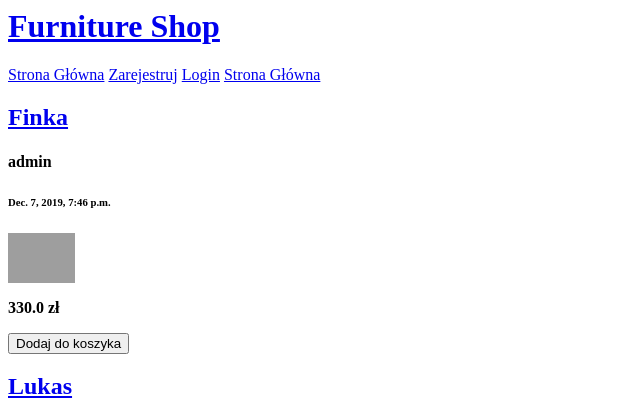
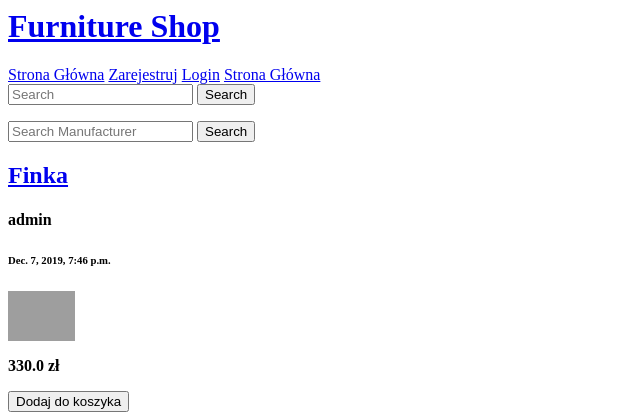
Before and after one commit to PrzemyslawSarnacki/DjangoFurnitureShop, a Django app: page / in a window 1280 px wide. Shown: the top 420 px of the page, without its empty margins (0-640 px from the left). Run offline with Django 3.2, Linux system fonts and the light colour scheme; data comes from the database, SQL or seed files in the repository; grey boxes are pictures that could not be loaded.

Commit message:
Search now works properly

```diff
--- a/DjangoFurnitureShop/index/forms.py
+++ b/DjangoFurnitureShop/index/forms.py
@@ -1,5 +1,7 @@
 from django import forms
 from .models import Product, Comment
+import django_filters
+
 
 class ProductForm(forms.ModelForm):
     name = forms.CharField(max_length=200)
--- a/DjangoFurnitureShop/index/templates/index/product_list.html
+++ b/DjangoFurnitureShop/index/templates/index/product_list.html
@@ -3,8 +3,27 @@
 {% load group_tag %}
 
 {% block content %}
-	<ul class="user">
-    </ul>
+
+          <form class="form-inline my-2 my-lg-1">
+                <input
+                class="form-control mr-sm-2"
+                type="search"
+                placeholder="Search"
+                aria-label="Search"
+                name="search"
+                value="{{search_phrase}}">
+                <button class="btn btn-outline-succes my-2 my-sm-0" type="submit">Search</button>
+          </form>
+          <form class="form-inline my-2 my-lg-1">
+                <input
+                class="form-control mr-sm-2"
+                type="search"
+                placeholder="Search Manufacturer"
+                aria-label="Search Manufacturer"
+                name="search_manufacturer"
+                value="{{search_manufacturer}}">
+                <button class="btn btn-outline-succes my-2 my-sm-0" type="submit">Search</button>
+          </form>
     {% if request.user|group_tag:"Provider"  %}
         <button><a href="{% url 'new_product' %}">New</a></button>
     {% endif %}
--- a/DjangoFurnitureShop/index/urls.py
+++ b/DjangoFurnitureShop/index/urls.py
@@ -1,4 +1,4 @@
-from django.urls import path
+from django.urls import path, re_path
 from django.conf.urls import url
 
 from . import views
@@ -8,6 +8,7 @@ from django.conf import settings
 urlpatterns = [
     path('', views.product_list, name='product_list'),
     path('product_detail/<pk>/', views.product_detail, name='product_detail'),
+    # re_path(r'^search/$', views.search, name='search'),
     path('new_product/', views.new_product, name='new_product'),
     path('edit_product/<pk>/', views.edit_product, name='edit_product'),
     path('delete_product/<pk>/', views.delete_product, name='delete_product'),
--- a/DjangoFurnitureShop/index/views.py
+++ b/DjangoFurnitureShop/index/views.py
@@ -1,5 +1,6 @@
 from django.shortcuts import render, get_object_or_404, redirect
 from django.http import HttpResponse
+from django.db.models import Q
 from django.utils import timezone
 from django.contrib.auth.models import User
 from .models import Product, Comment
@@ -8,30 +9,24 @@ from django.views.decorators.cache import never_cache
 from django.views.decorators.csrf import csrf_protect
 
 
-# def product_list(request):
-#     products = Product.objects.filter(published_date__lte=timezone.now()).order_by('-published_date')
-#     users = User.objects.all()
-#     return render(request, 'index/product_list.html', {'products': products, 'users': users})
-
-
-# @login_required
-# def product_new(request):
-#     if request.method == "product":
-#         form = ProductForm(request.product)
-#         if form.is_valid():
-#             product = form.save(commit=False)
-#             product.author = request.user
-#             product.published_date = timezone.now()
-#             product.save()
-#             return redirect('product_detail', pk=product.pk)
-#     else:
-#         form = ProductForm()
-#     return render(request, 'index/product_edit.html', {'form': form})
-
 def product_list(request):
+    search_phrase = ''
+    search_manufacturer = ''
     products = Product.objects.all()
     users = User.objects.all()
-    return render(request, 'index/product_list.html', {'products': products, 'users': users})
+    if 'search' in request.GET:
+        search_phrase = request.GET['search']
+        products = products.filter(manufacturer_id__username=search_phrase)
+        print(products.first())
+        if products.first() == None:
+            products = Product.objects.all()
+            products = products.filter(name__icontains=search_phrase)
+            print(products)
+    if 'search_manufacturer' in request.GET:
+        search_manufacturer = request.GET['search_manufacturer']
+        products = products.filter(manufacturer_id__username=search_manufacturer)
+    context = {'products': products, 'users': users, 'search_phrase': search_phrase, 'search_manufacturer': search_manufacturer}
+    return render(request, 'index/product_list.html', context)
 
 def a_product_list(request, pk):
 	products = Product.objects.filter(manufacturer=pk)
@@ -69,5 +64,3 @@ def delete_product(request, pk):
     product = get_object_or_404(Product, pk=pk)
     product.delete()
     return redirect('/')
-
-# Create your views here.
```
Also changed, not shown: DjangoFurnitureShop/index/templates/index/search_list.html (added, +13 -0 lines).
